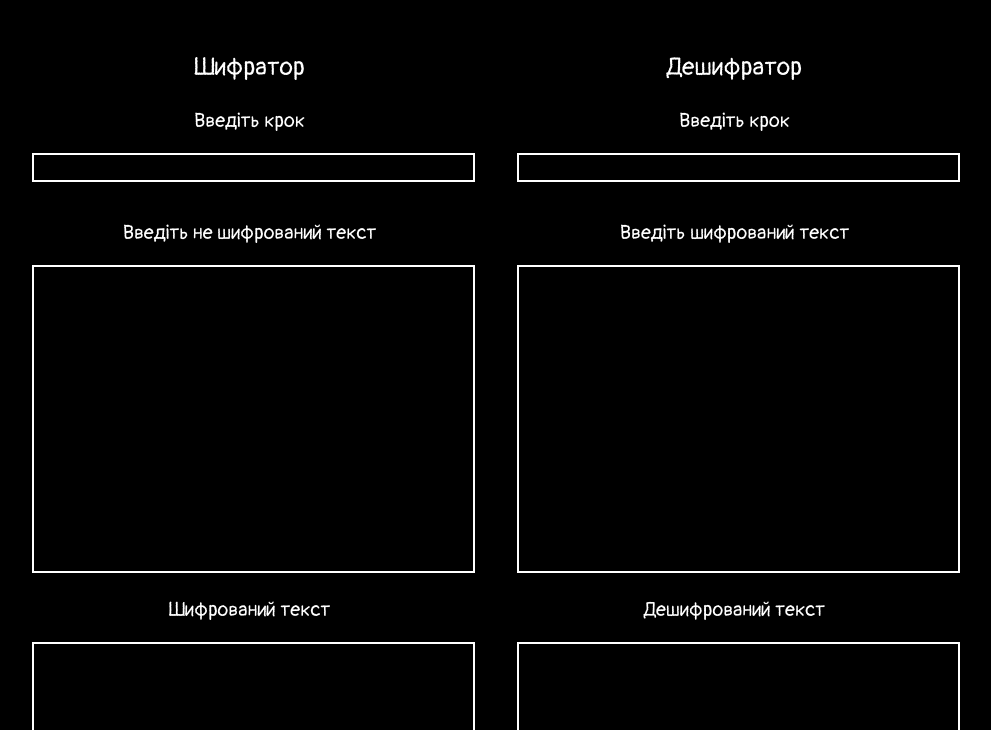
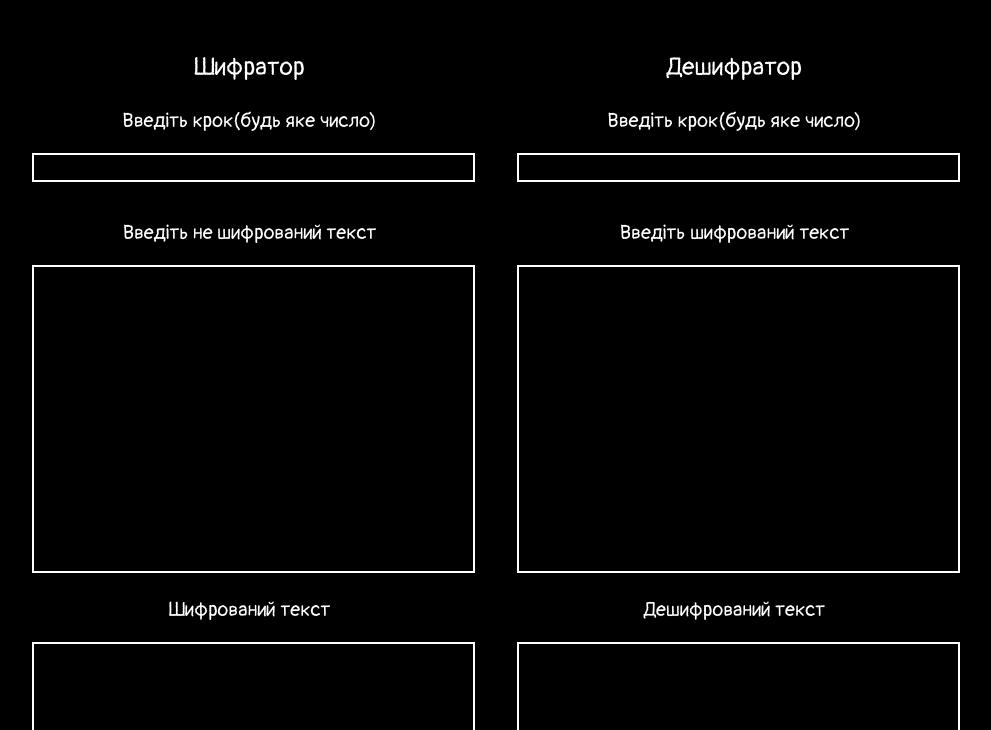
Before and after one commit to JeremyKurakh/Cesar, a plain HTML site: page index.html in a window 1280 px wide. Shown: the part 70-800 px from the top of the page, without its empty margins (148-1139 px from the left). Drawn offline with Linux system fonts and the light colour scheme.

Commit message:
Update index.html

```diff
--- a/index.html
+++ b/index.html
@@ -17,7 +17,7 @@
         <div id="article">
             <article id="clearToDirt">
                 <p class="maintext">Шифратор</p>
-                <p class="text">Введіть крок</p>
+                <p class="text">Введіть крок(будь яке число)</p>
                 <input type="text" id="offset">
                 <br>
                 <br>
@@ -28,7 +28,7 @@
             </article>
             <article id="dirtToClear">
             <p class="maintext">Дешифратор</p>
-                <p class="text">Введіть крок</p>
+                <p class="text">Введіть крок(будь яке число)</p>
                 <input type="text" id="key">
                 <br>
                 <br>
```
